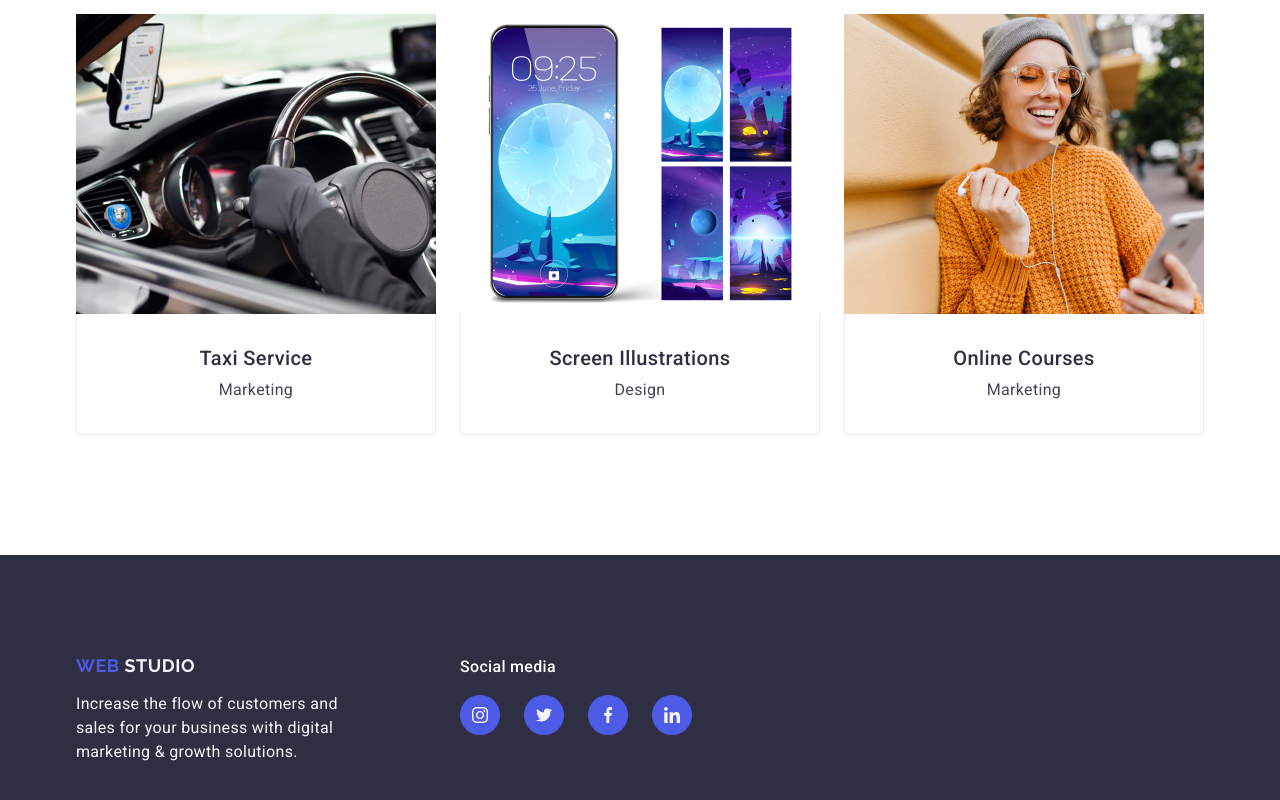
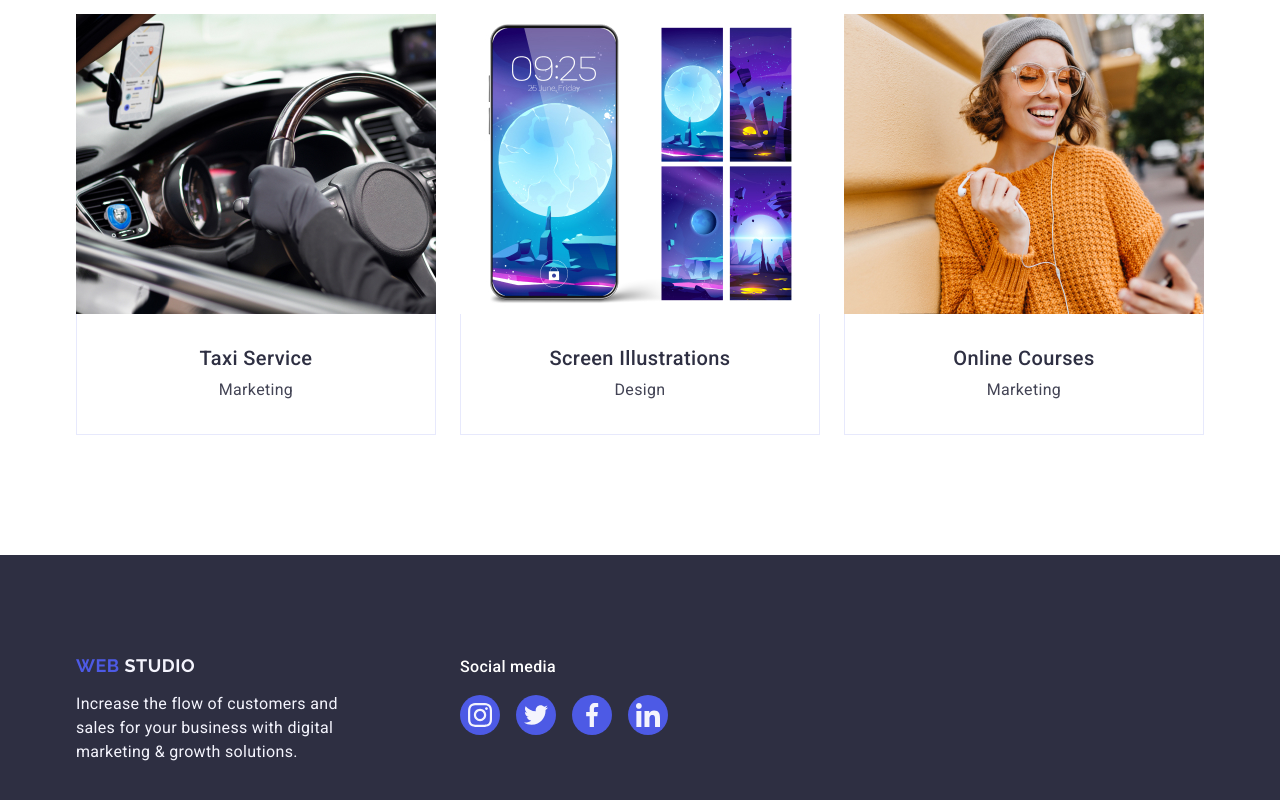
Before and after one commit to Anastasiya-Shtukar/goit-markup-hw-04, a plain HTML site: page index.html in a window 1280 px wide. Shown: the part 2620-3420 px from the top of the page. Drawn offline with nearby package versions, Linux system fonts and the light colour scheme.

Commit message:
20.05 09

```diff
--- a/css/style.css
+++ b/css/style.css
@@ -382,6 +382,28 @@ ul {
   margin-bottom: 16px;
 }
 
+.icon-list-footer {
+  display: flex;
+  justify-content: center;
+  gap: 16px;
+}
+
+.icon-social-link-footer {
+  width: 100%;
+  height: 100%;
+  background-color: #4d5ae5;
+  border-radius: 50%;
+  display: flex;
+  align-items: center;
+  justify-content: center;
+  transition: background-color 250ms cubic-bezier(0.4, 0, 0.2, 1);
+}
+
+.icon-social-link-footer:hover,
+.icon-social-link-footer:focus {
+  background-color: #31d0aa;
+}
+
 .footer a {
   text-decoration: none;
 }
--- a/index.html
+++ b/index.html
@@ -546,12 +546,15 @@
         </div>
         <div class="footer-social-media">
           <p class="footer-social-media-p">Social media</p>
-          <ul class="icon-list">
+          <ul class="icon-list-footer">
             <li class="icon-li">
-              <a href="https://www.instagram.com/" class="icon-social-link">
+              <a
+                href="https://www.instagram.com/"
+                class="icon-social-link-footer"
+              >
                 <svg
-                  width="16"
-                  height="16"
+                  width="24"
+                  height="24"
                   class="social-link-svg"
                   fill="#f4f4fd"
                 >
@@ -560,17 +563,20 @@
               </a>
             </li>
             <li class="icon-li">
-              <a href="https://x.com/" class="icon-social-link">
-                <svg width="16" height="16" class="social-link-svg">
+              <a href="https://x.com/" class="icon-social-link-footer">
+                <svg width="24" height="24" class="social-link-svg">
                   <use href="./images/SVG-icons.svg#icon-twitter"></use>
                 </svg>
               </a>
             </li>
             <li class="icon-li">
-              <a href="https://www.facebook.com/" class="icon-social-link">
+              <a
+                href="https://www.facebook.com/"
+                class="icon-social-link-footer"
+              >
                 <svg
-                  width="16"
-                  height="16"
+                  width="24"
+                  height="24"
                   class="social-link-svg"
                   fill="#f4f4fd"
                 >
@@ -579,10 +585,13 @@
               </a>
             </li>
             <li class="icon-li">
-              <a href="https://www.linkedin.com/" class="icon-social-link">
+              <a
+                href="https://www.linkedin.com/"
+                class="icon-social-link-footer"
+              >
                 <svg
-                  width="16"
-                  height="16"
+                  width="24"
+                  height="24"
                   class="social-link-svg"
                   fill="#f4f4fd"
                 >
```
